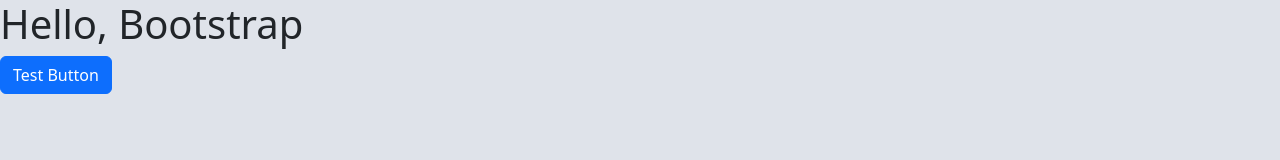
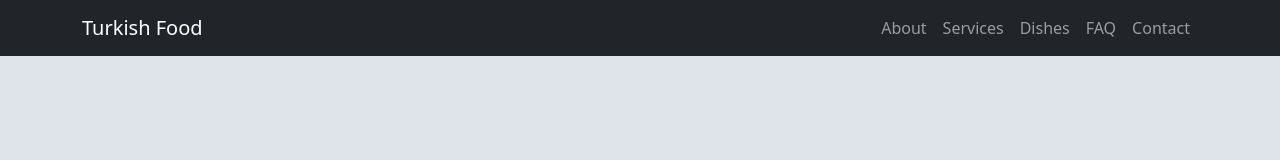
Before and after one commit to A11ert/WebTechnologies, a plain HTML site: page assignment3.html in a window 1280 px wide. Drawn offline with nearby package versions, Linux system fonts and the light colour scheme.

Commit message:
Assignemnt 3: navbar

```diff
--- a/assignment3.html
+++ b/assignment3.html
@@ -11,8 +11,34 @@
 
 </head>
 <body>
-<h1>Hello, Bootstrap</h1>
-<button class="btn btn-primary">Test Button</button>
+<nav class="navbar navbar-expand-lg bg-dark" data-bs-theme="dark" >
+    <div class="container">
+        <a class="navbar-brand" href="#">Turkish Food</a>
+        <button class="navbar-toggler" type="button" data-bs-toggle="collapse" data-bs-target="#navbarNav" aria-controls="navbarNav" aria-expanded="false" aria-label="Toggle navigation">
+            <span class="navbar-toggler-icon"></span>
+        </button>
+        <div class="collapse navbar-collapse" id="navbarNav">
+            <ul class="navbar-nav ms-auto">
+                <li class="nav-item">
+                    <a class="nav-link" href="#about">About</a>
+                </li>
+                <li class="nav-item">
+                    <a class="nav-link" href="#services">Services</a>
+                </li>
+                <li class="nav-item">
+                    <a class="nav-link" href="#dishes">Dishes</a>
+                </li>
+                <li class="nav-item">
+                    <a class="nav-link" href="#faq">FAQ</a>
+                </li>
+                <li class="nav-item">
+                    <a class="nav-link" href="#contact">Contact</a>
+                </li>
+            </ul>
+        </div>
+    </div>
+</nav>
+
 <script src="https://cdn.jsdelivr.net/npm/bootstrap@5.3.8/dist/js/bootstrap.bundle.min.js"
         integrity="sha384-FKyoEForCGlyvwx9Hj09JcYn3nv7wiPVlz7YYwJrWVcXK/BmnVDxM+D2scQbITxI"
         crossorigin="anonymous"></script>
```
